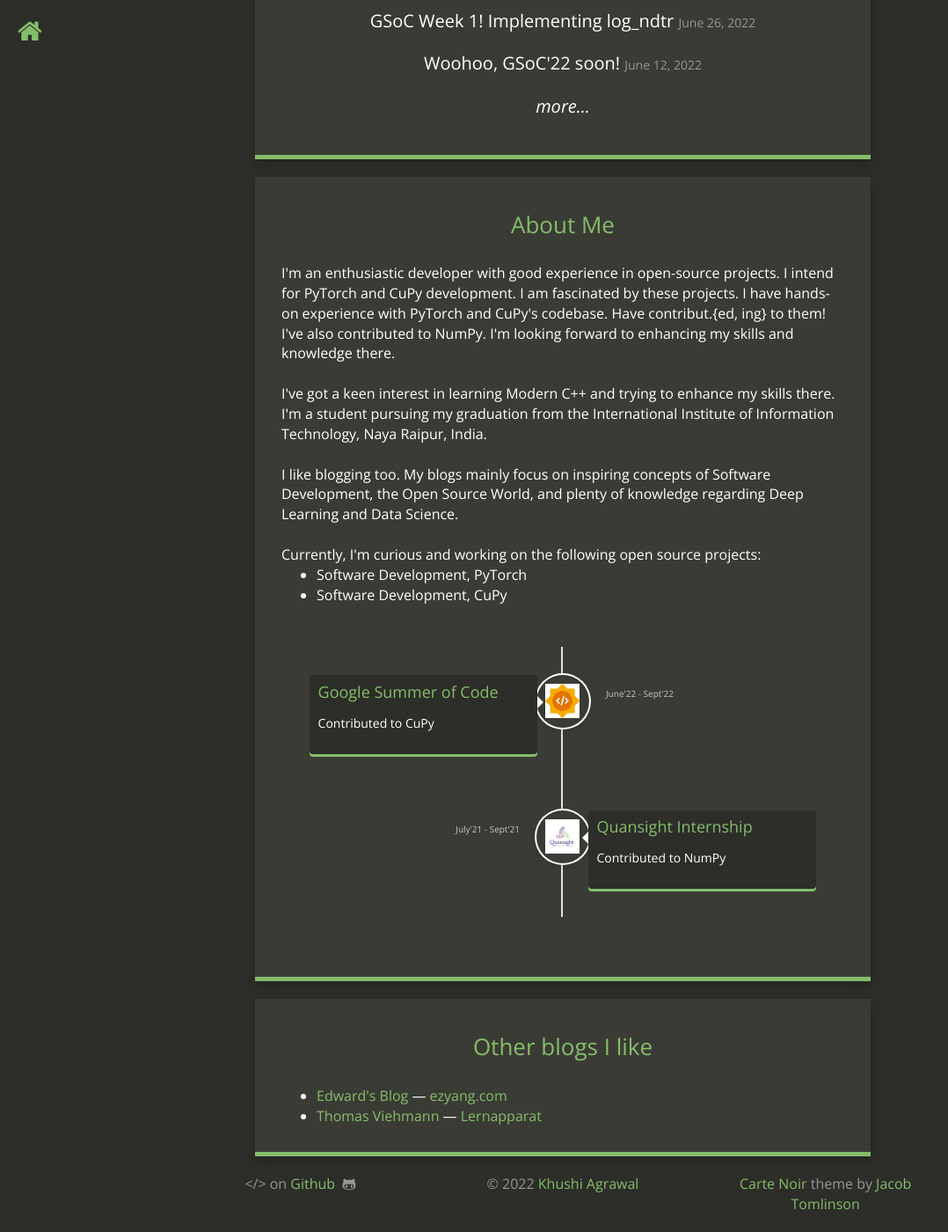
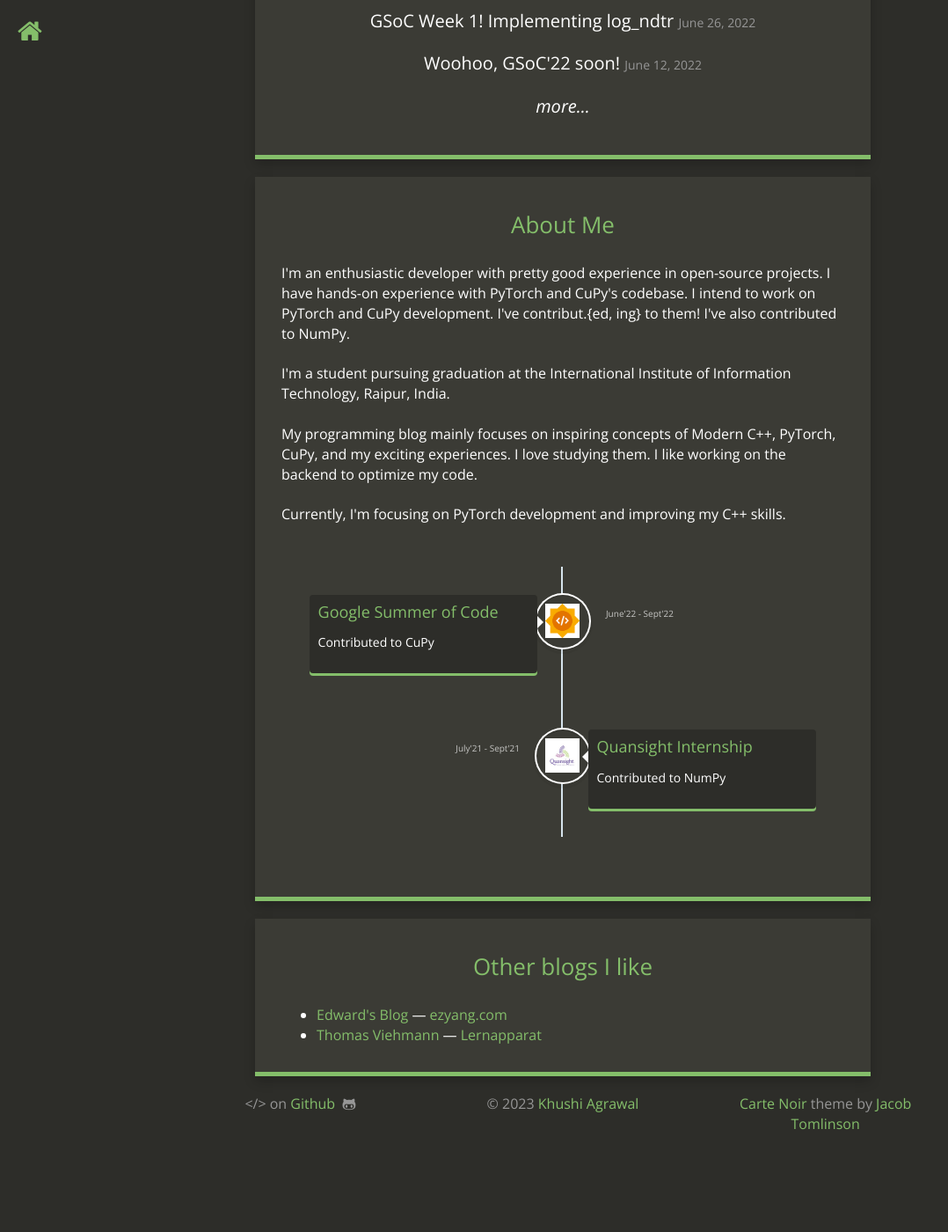
Before and after one commit to khushi-411/khushi-411.github.io, a Jekyll site: the page built from index.html, in a window 1280 px wide and 1400 px high, scrolled down 674 px. Shown: the whole window at 88% size, without its empty margins (0-1078 px from the left). Built offline with Jekyll 4.4.1, drawn with Linux system fonts in a browser that asks for light colours; nearby versions of some CDN libraries; after the commit the page ends 1983 px from its top, so only the background shows below that.

Commit message:
update blog

```diff
--- a/_config.yml
+++ b/_config.yml
@@ -19,7 +19,7 @@ google_analytics: "G-YKX1RPNC5G"
 
 # Footer
 footer_right: "<a href=\"https://github.com/jacobtomlinson/carte-noire\">Carte Noir</a> theme by <a href=\"https://twitter.com/_JacobTomlinson\">Jacob Tomlinson</a>"
-footer_center: "&copy; 2022 <a href=\"https://twitter.com/khushi__411\">Khushi Agrawal</a>"
+footer_center: "&copy; 2023 <a href=\"https://twitter.com/khushi__411\">Khushi Agrawal</a>"
 footer_left: "&lt;/&gt; on <a href=\"https://github.com/khushi-411/khushi-411.github.io\">Github</a> &nbsp;<i class=\"fa fa-github-alt\"></i>"
 
 # Build settings
--- a/index.html
+++ b/index.html
@@ -53,29 +53,19 @@ make-smaller-titles: true
 
 	      <h2>About Me</h2>
 
-		I'm an enthusiastic developer with good experience in open-source projects. I intend for PyTorch and CuPy development. I am fascinated by these projects. I have hands-on experience with PyTorch and CuPy's codebase. Have contribut.{ed, ing} to them! I've also contributed to NumPy.
-I'm looking forward to enhancing my skills and knowledge there.
-
+		I'm an enthusiastic developer with pretty good experience in open-source projects. I have hands-on experience with PyTorch and CuPy's codebase. I intend to work on PyTorch and CuPy development. I've contribut.{ed, ing} to them! I've also contributed to NumPy.
 		<br/>
 		<br/>
 
-		I've got a keen interest in learning Modern C++ and trying to enhance my skills there. I'm a student pursuing my graduation from the International Institute of Information Technology, Naya Raipur, India.
-
+		I'm a student pursuing graduation at the International Institute of Information Technology, Raipur, India.
 		<br/>
 		<br/>
 
-		I like blogging too. My blogs mainly focus on inspiring concepts of Software Development, the Open Source World, and plenty of knowledge regarding Deep Learning and Data Science.
-
+		My programming blog mainly focuses on inspiring concepts of Modern C++, PyTorch, CuPy, and my exciting experiences. I love studying them. I like working on the backend to optimize my code.
 		<br/>
 		<br/>
 
-		Currently, I'm curious and working on the following open source projects:
-
-		<ul>
-			<li>Software Development, PyTorch</li>
-			<li>Software Development, CuPy</li>
-		</ul>
-
+		Currently, I'm focusing on PyTorch development and improving my C++ skills.
 	<section id="cd-timeline" class="cd-container">
 
 	  <div class="cd-timeline-block">
```
